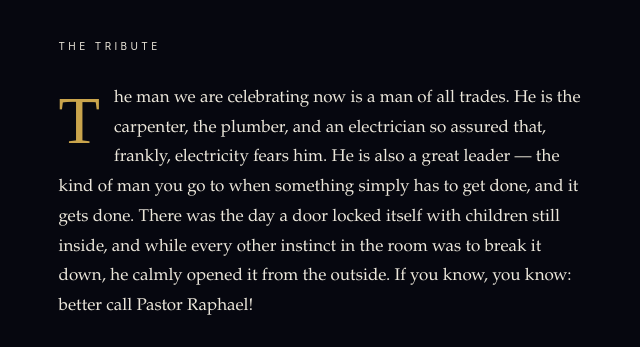
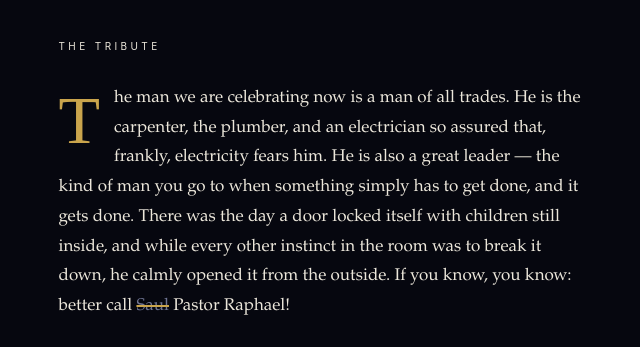
Before and after one commit to christcentersupernatural/christcentersupernatural.github.io, a plain HTML site: page raphael/index.html in a window 1280 px wide. Shown: the part 879-1226 px from the top of the page, 318-958 px from the left. Drawn offline with Linux system fonts and the light colour scheme.

Commit message:
Strike out Saul in Pastor Raphael's punchline
- Render the joke as 'better call ~~Saul~~ Pastor Raphael'
- Gold strike rule on a dimmed word

```diff
--- a/_build/profiles.json
+++ b/_build/profiles.json
@@ -200,7 +200,7 @@
         "🙌 Praise &amp; Worship Family"
       ],
       "body": [
-        "The man we are celebrating now is a man of all trades. He is the carpenter, the plumber, and an electrician so assured that, frankly, electricity fears him. He is also a great leader &#8212; the kind of man you go to when something simply has to get done, and it gets done. There was the day a door locked itself with children still inside, and while every other instinct in the room was to break it down, he calmly opened it from the outside. If you know, you know: better call Pastor Raphael!",
+        "The man we are celebrating now is a man of all trades. He is the carpenter, the plumber, and an electrician so assured that, frankly, electricity fears him. He is also a great leader &#8212; the kind of man you go to when something simply has to get done, and it gets done. There was the day a door locked itself with children still inside, and while every other instinct in the room was to break it down, he calmly opened it from the outside. If you know, you know: better call <s class=\"struck\">Saul</s> Pastor Raphael!",
         "He is the media man of the house of God, going live, running the church's social media, and designing the posters many of us have admired without ever asking who made them &#8212; and every bit of it self-taught. Beyond the screens, he is deeply passionate about research, data science, and project management. He will finish your Rocket Science project faster than your lecturer can mark it, and somehow you will still score higher than Elon Musk. If there is research, data, or a project that needs doing, you already know who to reach.",
         "Above all, he is a man with a great heart for service and a passionate love for God. And he may well be the finest praise and worshipper who never sings &#8212; so wholly given to it that the calling has become a family affair: his children are literally named Praise and Worship."
       ],
--- a/assets/css/site.css
+++ b/assets/css/site.css
@@ -291,6 +291,14 @@ button:focus-visible{
   line-height: .78;
   padding: 10px 14px 0 0;
   color: var(--gold);
+}
+
+/* A word struck out for the joke: still readable, clearly crossed. */
+.struck{
+  color: var(--slate-dim);
+  text-decoration: line-through;
+  text-decoration-color: var(--gold);
+  text-decoration-thickness: 2px;
 }
 
 .facets{
--- a/raphael/index.html
+++ b/raphael/index.html
@@ -41,7 +41,7 @@
 <section class="tribute">
   <p class="tribute__label reveal">The Tribute</p>
   <div class="reveal">
-    <p class="lead">The man we are celebrating now is a man of all trades. He is the carpenter, the plumber, and an electrician so assured that, frankly, electricity fears him. He is also a great leader &#8212; the kind of man you go to when something simply has to get done, and it gets done. There was the day a door locked itself with children still inside, and while every other instinct in the room was to break it down, he calmly opened it from the outside. If you know, you know: better call Pastor Raphael!</p>
+    <p class="lead">The man we are celebrating now is a man of all trades. He is the carpenter, the plumber, and an electrician so assured that, frankly, electricity fears him. He is also a great leader &#8212; the kind of man you go to when something simply has to get done, and it gets done. There was the day a door locked itself with children still inside, and while every other instinct in the room was to break it down, he calmly opened it from the outside. If you know, you know: better call <s class="struck">Saul</s> Pastor Raphael!</p>
     <p>He is the media man of the house of God, going live, running the church's social media, and designing the posters many of us have admired without ever asking who made them &#8212; and every bit of it self-taught. Beyond the screens, he is deeply passionate about research, data science, and project management. He will finish your Rocket Science project faster than your lecturer can mark it, and somehow you will still score higher than Elon Musk. If there is research, data, or a project that needs doing, you already know who to reach.</p>
     <p>Above all, he is a man with a great heart for service and a passionate love for God. And he may well be the finest praise and worshipper who never sings &#8212; so wholly given to it that the calling has become a family affair: his children are literally named Praise and Worship.</p>
   </div>
```
